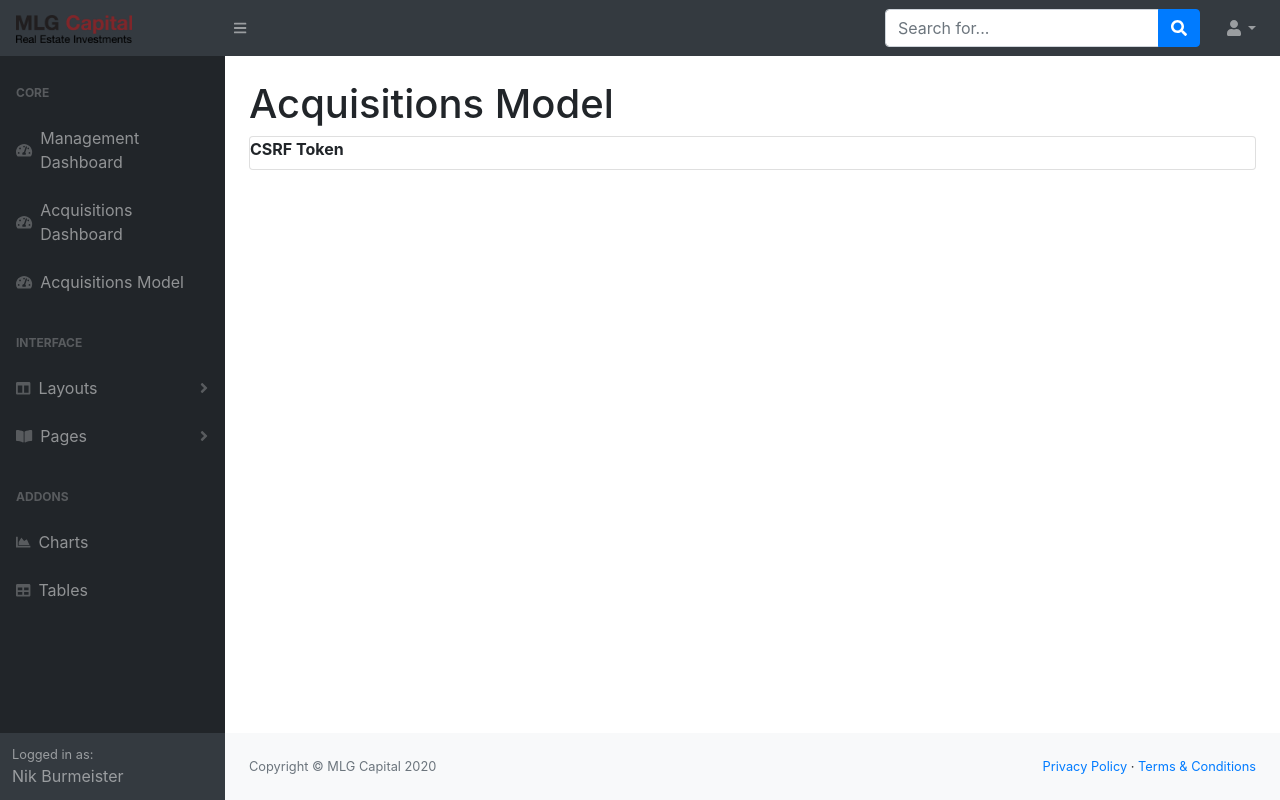
After one commit to nwburmeister/asset_mgmt_portal, a Flask app: template app/templates/acquisitions_model.html in a window 1280 px wide. The commit adds this page. Run offline with Flask 2, Linux system fonts and the light colour scheme; the template is opened without the code that fills it: values that come from a table or form of the project are taken from there, others are empty; some libraries are stand-ins or nearby versions.

Commit message:
started working on acquisitions form

```diff
--- a/app/__init__.py
+++ b/app/__init__.py
@@ -1,8 +1,16 @@
 import os
 from flask import Flask
 from flask import render_template
+from .forms import AcquisitionForm
+import pandas as pd
+from wtforms import FloatField
+from wtforms.validators import DataRequired
+
 
 app = Flask(__name__)
+
+SECRET_KEY = os.urandom(32)
+app.config['SECRET_KEY'] = SECRET_KEY
 
 
 @app.route('/')
@@ -15,7 +23,23 @@ def dashboard():
     return render_template("template.html")
 
 
+@app.route('/acquisitions_model')
+def acquisitions_model():
+    """
+    ROUTE FOR MODELING A DEAL
+    :return:
+    """
 
+    df = pd.read_excel('app/model_fields.xlsx')
+    fields = df.values.tolist()
+    for field in fields:
+        var = field[0]
+        name = var.replace(" ", "_")
+        setattr(AcquisitionForm, name, FloatField(name, validators=[DataRequired()]))
+
+    acq_form = AcquisitionForm()
+
+    return render_template('acquisitions_model.html', form=acq_form)
 
 
 # def create_app(test_config=None):
--- /dev/null
+++ b/app/forms.py
@@ -0,0 +1,11 @@
+from flask_wtf import FlaskForm, Form
+from wtforms import TextAreaField
+from wtforms import StringField, PasswordField, SubmitField, BooleanField, IntegerField, FloatField
+from wtforms.validators import DataRequired, Length, Email, EqualTo, ValidationError
+import pandas as pd
+
+
+class AcquisitionForm(FlaskForm):
+    """
+    FORM FOR THE ACQUISITIONS MODEL
+    """
--- /dev/null
+++ b/app/templates/acquisitions_model.html
@@ -0,0 +1,15 @@
+{% extends "template.html" %}
+
+{% block content %}
+<h1 class="mt-4">Acquisitions Model</h1>
+
+    <div class="card mb-4">
+        {{ form.hidden_tag() }}
+        {% for field in form %}
+            <tr>
+                <td><b>{{ field.label }}</b> {{ field }} </td>
+            </tr>
+        {% endfor %}
+    </div>
+
+{% endblock %}
--- a/app/templates/template.html
+++ b/app/templates/template.html
@@ -13,8 +13,7 @@
     </head>
     <body class="sb-nav-fixed">
         <nav class="sb-topnav navbar navbar-expand navbar-dark bg-dark">
-            <a class="navbar-brand" href="index.html"><img type="image/png" src="/static/mlg.png" style="width:60%;"></a>
-
+            <a class="navbar-brand" href="{{url_for('dashboard')}}"><img type="image/png" src="/static/mlg.png" style="width:60%;"></a>
             <button class="btn btn-link btn-sm order-1 order-lg-0" id="sidebarToggle" href="#"><i class="fas fa-bars"></i></button><!-- Navbar Search-->
             <form class="d-none d-md-inline-block form-inline ml-auto mr-0 mr-md-3 my-2 my-md-0">
                 <div class="input-group">
@@ -44,6 +43,7 @@
                             <div class="sb-sidenav-menu-heading">Core</div>
                             <a class="nav-link" href="index.html"><div class="sb-nav-link-icon"><i class="fas fa-tachometer-alt"></i></div>Management Dashboard</a>
                             <a class="nav-link" href="index.html"><div class="sb-nav-link-icon"><i class="fas fa-tachometer-alt"></i></div>Acquisitions Dashboard</a>
+                            <a class="nav-link" href="{{url_for('acquisitions_model')}}"><div class="sb-nav-link-icon"><i class="fas fa-tachometer-alt"></i></div>Acquisitions Model</a>
                             <div class="sb-sidenav-menu-heading">Interface</div>
                             <a class="nav-link collapsed" href="#" data-toggle="collapse" data-target="#collapseLayouts" aria-expanded="false" aria-controls="collapseLayouts"
                                 ><div class="sb-nav-link-icon"><i class="fas fa-columns"></i></div>
@@ -95,6 +95,8 @@
             <div id="layoutSidenav_content">
                 <main>
                     <div class="container-fluid">
+                        {% block content %}
+                        {% endblock %}
                     </div>
                 </main>
                 <footer class="py-4 bg-light mt-auto">
```
Also changed, not shown: 1 other file.
